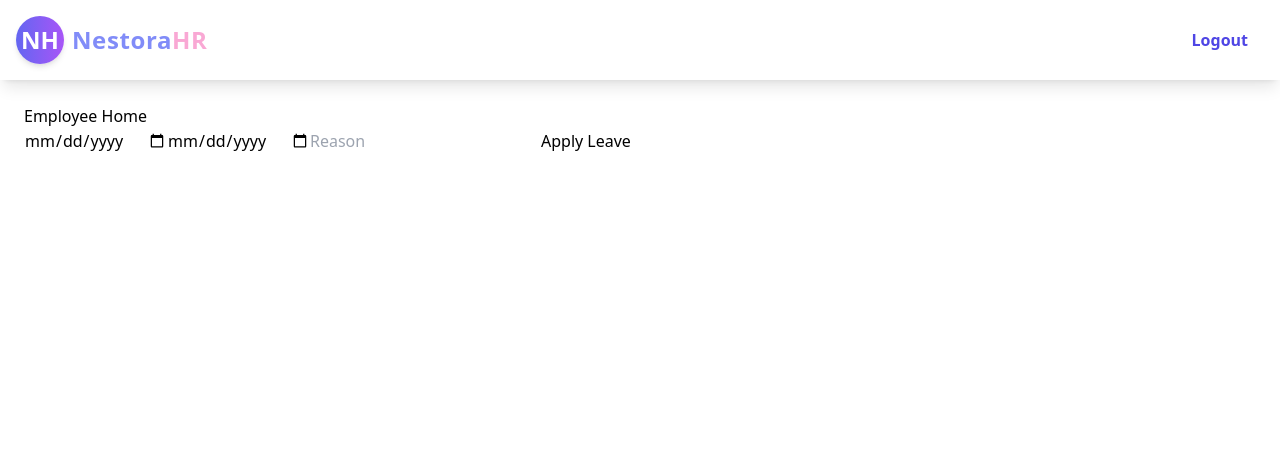
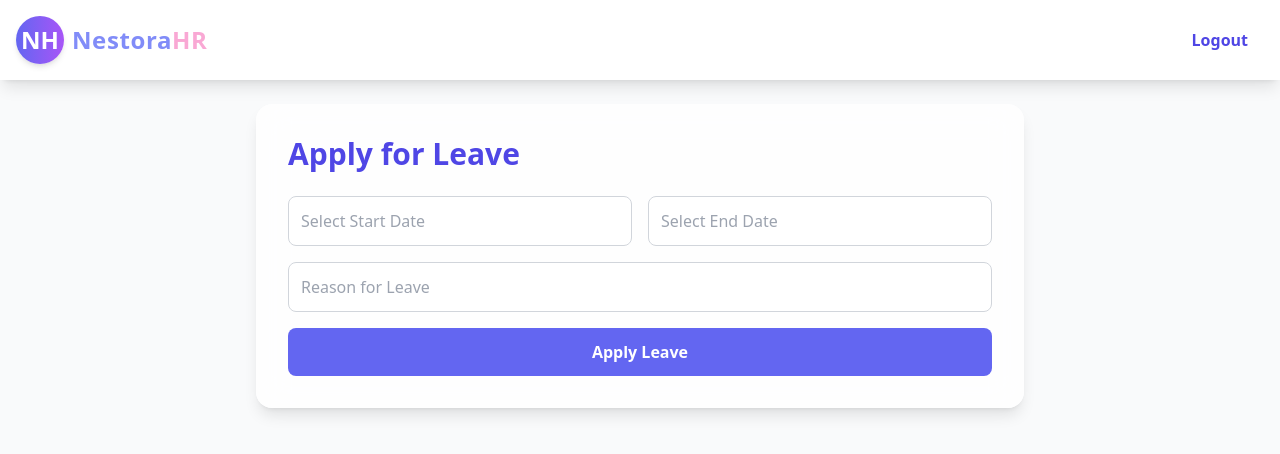
Before and after one commit to Mohit-9440/nestora-hr-frontend, a React (Create React App) app: page /employee in a window 1280 px wide. Shown: the top 454 px of the page. Built offline with nearby package versions, Linux system fonts and the light colour scheme.

Commit message:
Added react-datepicker

```diff
--- a/package.json
+++ b/package.json
@@ -6,8 +6,10 @@
     "@hookform/resolvers": "^5.0.1",
     "@tanstack/react-query": "^5.74.4",
     "axios": "^1.9.0",
+    "date-fns": "^4.1.0",
     "formik": "^2.4.6",
     "react": "^18.2.0",
+    "react-datepicker": "^8.3.0",
     "react-dom": "^18.2.0",
     "react-hook-form": "^7.56.1",
     "react-query": "^3.39.3",
--- a/src/pages/EmployeeHome.jsx
+++ b/src/pages/EmployeeHome.jsx
@@ -1,45 +1,89 @@
 import React, { useState } from "react";
+import DatePicker from "react-datepicker";
+import "react-datepicker/dist/react-datepicker.css";
 import Navbar from "../components/Navbar";
 import { applyLeave as applyLeaveAPI } from "../services/api";
 
 function EmployeeHome() {
   const user = JSON.parse(localStorage.getItem("user"));
-  const [startDate, setStartDate] = useState("");
-  const [endDate, setEndDate] = useState("");
+  const [startDate, setStartDate] = useState(null);
+  const [endDate, setEndDate] = useState(null);
   const [reason, setReason] = useState("");
 
   const handleApplyLeave = async () => {
+    if (!startDate || !endDate || !reason) {
+      alert("Please fill all fields!");
+      return;
+    }
+
     await applyLeaveAPI({
       userId: user.id,
-      startDate,
-      endDate,
+      startDate: startDate.toISOString(),
+      endDate: endDate.toISOString(),
       reason,
     });
-    alert("Leave Applied");
+
+    alert("Leave Applied Successfully!");
+
+    setStartDate(null);
+    setEndDate(null);
+    setReason("");
   };
 
   return (
     <>
-      {" "}
       <Navbar />
-      <div className="p-6">
-        <h2>Employee Home</h2>
-        <input
-          type="date"
-          value={startDate}
-          onChange={(e) => setStartDate(e.target.value)}
-        />
-        <input
-          type="date"
-          value={endDate}
-          onChange={(e) => setEndDate(e.target.value)}
-        />
-        <input
-          value={reason}
-          onChange={(e) => setReason(e.target.value)}
-          placeholder="Reason"
-        />
-        <button onClick={handleApplyLeave}>Apply Leave</button>
+      <div className="min-h-screen bg-gray-50 p-6">
+        <div className="max-w-3xl mx-auto bg-white/80 backdrop-blur-lg p-8 rounded-2xl shadow-lg space-y-6">
+          <h2 className="text-3xl font-bold text-indigo-600 mb-6">
+            Apply for Leave
+          </h2>
+
+          <div className="space-y-4">
+            <div className="grid grid-cols-1 md:grid-cols-2 gap-4">
+              {/* Start Date */}
+              <div className="relative w-full">
+                <DatePicker
+                  wrapperClassName="w-full"
+                  selected={startDate}
+                  onChange={(date) => setStartDate(date)}
+                  dateFormat="dd/MM/yyyy"
+                  placeholderText="Select Start Date"
+                  className="w-full p-3 border border-gray-300 rounded-lg focus:outline-none focus:ring-2 focus:ring-indigo-400"
+                  popperClassName="z-50"
+                />
+              </div>
+
+              {/* End Date */}
+              <div className="relative w-full">
+                <DatePicker
+                  wrapperClassName="w-full"
+                  selected={endDate}
+                  onChange={(date) => setEndDate(date)}
+                  dateFormat="dd/MM/yyyy"
+                  placeholderText="Select End Date"
+                  className="w-full p-3 border border-gray-300 rounded-lg focus:outline-none focus:ring-2 focus:ring-indigo-400"
+                  popperClassName="z-50"
+                />
+              </div>
+            </div>
+
+            <input
+              type="text"
+              value={reason}
+              onChange={(e) => setReason(e.target.value)}
+              placeholder="Reason for Leave"
+              className="w-full p-3 border border-gray-300 rounded-lg focus:outline-none focus:ring-2 focus:ring-indigo-400"
+            />
+
+            <button
+              onClick={handleApplyLeave}
+              className="w-full bg-indigo-500 hover:bg-indigo-600 text-white font-bold py-3 rounded-lg transition duration-300"
+            >
+              Apply Leave
+            </button>
+          </div>
+        </div>
       </div>
     </>
   );
```
Also changed, not shown: 1 other file (tests, documents, lock files or other folders).
